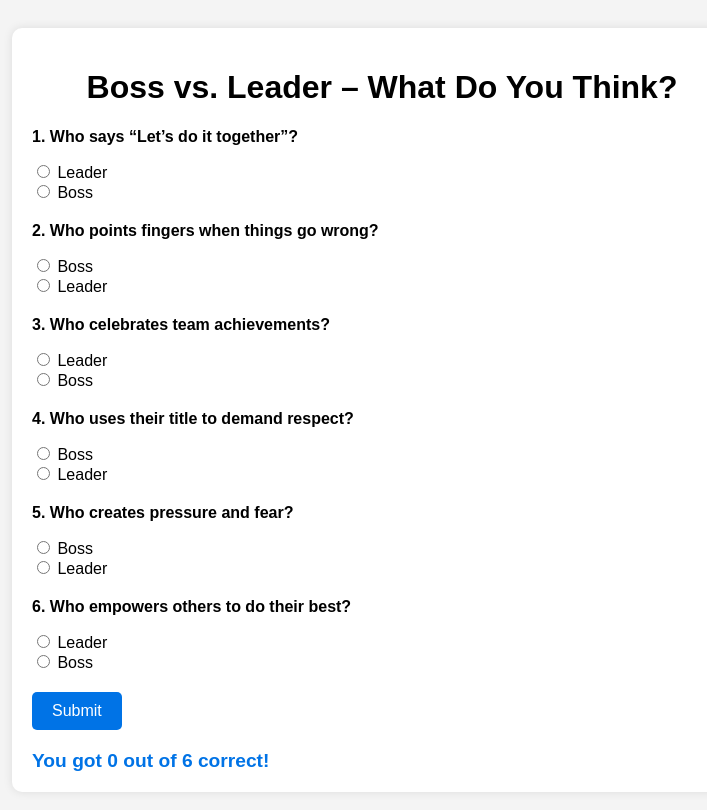
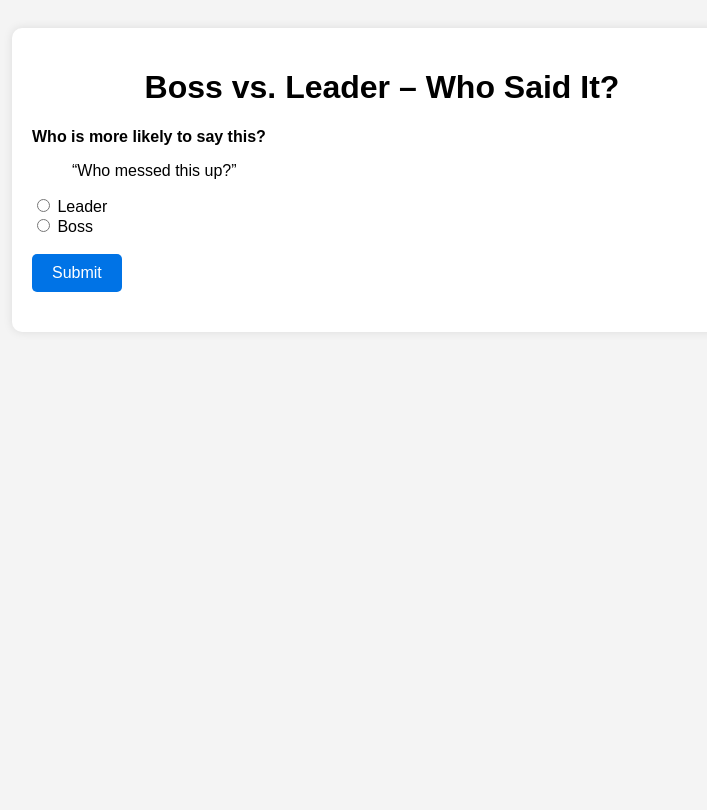
Before and after one commit to KameronM1/Leadervsbossquiz, a plain HTML site: page index.html in a window 1280 px wide. Both pictures are taken after a click on the button "Submit". Shown: the whole page, without its empty margins (258-965 px from the left). Drawn offline with Linux system fonts and the light colour scheme.

Commit message:
Update index.html

```diff
--- a/index.html
+++ b/index.html
@@ -8,75 +8,113 @@
 <body>
 
 <div class="quiz-container">
-  <h1>Boss vs. Leader – What Do You Think?</h1>
-
-  <form id="quizForm">
-    <div class="question">
-      <p>1. Who says “Let’s do it together”?</p>
-      <label><input type="radio" name="q1" value="leader"> Leader</label><br>
-      <label><input type="radio" name="q1" value="boss"> Boss</label>
-    </div>
-
-    <div class="question">
-      <p>2. Who points fingers when things go wrong?</p>
-      <label><input type="radio" name="q2" value="boss"> Boss</label><br>
-      <label><input type="radio" name="q2" value="leader"> Leader</label>
-    </div>
-
-    <div class="question">
-      <p>3. Who celebrates team achievements?</p>
-      <label><input type="radio" name="q3" value="leader"> Leader</label><br>
-      <label><input type="radio" name="q3" value="boss"> Boss</label>
-    </div>
-
-    <div class="question">
-      <p>4. Who uses their title to demand respect?</p>
-      <label><input type="radio" name="q4" value="boss"> Boss</label><br>
-      <label><input type="radio" name="q4" value="leader"> Leader</label>
-    </div>
-
-    <div class="question">
-      <p>5. Who creates pressure and fear?</p>
-      <label><input type="radio" name="q5" value="boss"> Boss</label><br>
-      <label><input type="radio" name="q5" value="leader"> Leader</label>
-    </div>
-
-    <div class="question">
-      <p>6. Who empowers others to do their best?</p>
-      <label><input type="radio" name="q6" value="leader"> Leader</label><br>
-      <label><input type="radio" name="q6" value="boss"> Boss</label>
-    </div>
-
-    <button type="button" onclick="checkAnswers()">Submit</button>
-
-    <div class="result" id="result"></div>
-  </form>
+  <h1>Boss vs. Leader – Who Said It?</h1>
+  <div id="quiz"></div>
+  <div class="result" id="result"></div>
+  <button id="restartBtn" style="display:none;" onclick="startQuiz()">Retake Quiz</button>
 </div>
 
 <script>
-  function checkAnswers() {
-    const answers = {
-      q1: "leader",
-      q2: "boss",
-      q3: "leader",
-      q4: "boss",
-      q5: "boss",
-      q6: "leader"
-    };
+const questionsPool = [
+  { quote: "Let’s do it together", answer: "leader" },
+  { quote: "Do it", answer: "boss" },
+  { quote: "How can we fix this?", answer: "leader" },
+  { quote: "Who messed this up?", answer: "boss" },
+  { quote: "Great job, team!", answer: "leader" },
+  { quote: "That was all me", answer: "boss" },
+  { quote: "Respect is earned", answer: "leader" },
+  { quote: "Respect my position", answer: "boss" },
+  { quote: "I trust you to handle it", answer: "leader" },
+  { quote: "Let me see everything before you send it", answer: "boss" },
+  { quote: "It’s okay to make mistakes and learn", answer: "leader" },
+  { quote: "Don’t mess this up", answer: "boss" }
+];
 
-    let score = 0;
-    let total = Object.keys(answers).length;
+let quizQuestions = [];
+let currentIndex = 0;
+let score = 0;
+let answersLog = [];
 
-    for (let q in answers) {
-      const selected = document.querySelector(`input[name="${q}"]:checked`);
-      if (selected && selected.value === answers[q]) {
-        score++;
-      }
-    }
+function shuffle(array) {
+  for (let i = array.length - 1; i > 0; i--) {
+    const j = Math.floor(Math.random() * (i + 1));
+    [array[i], array[j]] = [array[j], array[i]];
+  }
+  return array;
+}
 
-    const result = document.getElementById("result");
-    result.textContent = `You got ${score} out of ${total} correct!`;
+function startQuiz() {
+  quizQuestions = shuffle([...questionsPool]).slice(0, 6);
+  currentIndex = 0;
+  score = 0;
+  answersLog = [];
+  document.getElementById("result").innerHTML = "";
+  document.getElementById("restartBtn").style.display = "none";
+  showQuestion();
+}
+
+function showQuestion() {
+  const container = document.getElementById("quiz");
+  container.innerHTML = "";
+
+  if (currentIndex < quizQuestions.length) {
+    const q = quizQuestions[currentIndex];
+    const html = `
+      <div class="question">
+        <p>Who is more likely to say this?</p>
+        <blockquote>“${q.quote}”</blockquote>
+        <label><input type="radio" name="answer" value="leader"> Leader</label><br>
+        <label><input type="radio" name="answer" value="boss"> Boss</label><br><br>
+        <button onclick="submitAnswer()">Submit</button>
+      </div>
+    `;
+    container.innerHTML = html;
+  } else {
+    showResults();
   }
+}
+
+function submitAnswer() {
+  const selected = document.querySelector('input[name="answer"]:checked');
+  if (!selected) return;
+
+  const currentQuestion = quizQuestions[currentIndex];
+  const correct = selected.value === currentQuestion.answer;
+
+  if (correct) score++;
+
+  answersLog.push({
+    quote: currentQuestion.quote,
+    yourAnswer: selected.value,
+    correctAnswer: currentQuestion.answer,
+    isCorrect: correct
+  });
+
+  currentIndex++;
+  showQuestion();
+}
+
+function showResults() {
+  const container = document.getElementById("quiz");
+  container.innerHTML = "";
+  const result = document.getElementById("result");
+  let output = `<h2>You got ${score} out of 6 correct</h2>`;
+
+  if (score === 6) {
+    output += `<p>🎉 Well done! You nailed it!</p>`;
+  } else {
+    output += `<ul>`;
+    answersLog.forEach((item, index) => {
+      output += `<li><strong>Q${index + 1}:</strong> "${item.quote}" – You answered: ${item.yourAnswer} ${item.isCorrect ? '✅' : '❌'} (Correct: ${item.correctAnswer})</li>`;
+    });
+    output += `</ul>`;
+  }
+
+  result.innerHTML = output;
+  document.getElementById("restartBtn").style.display = "inline-block";
+}
+
+startQuiz();
 </script>
 
 </body>
```
